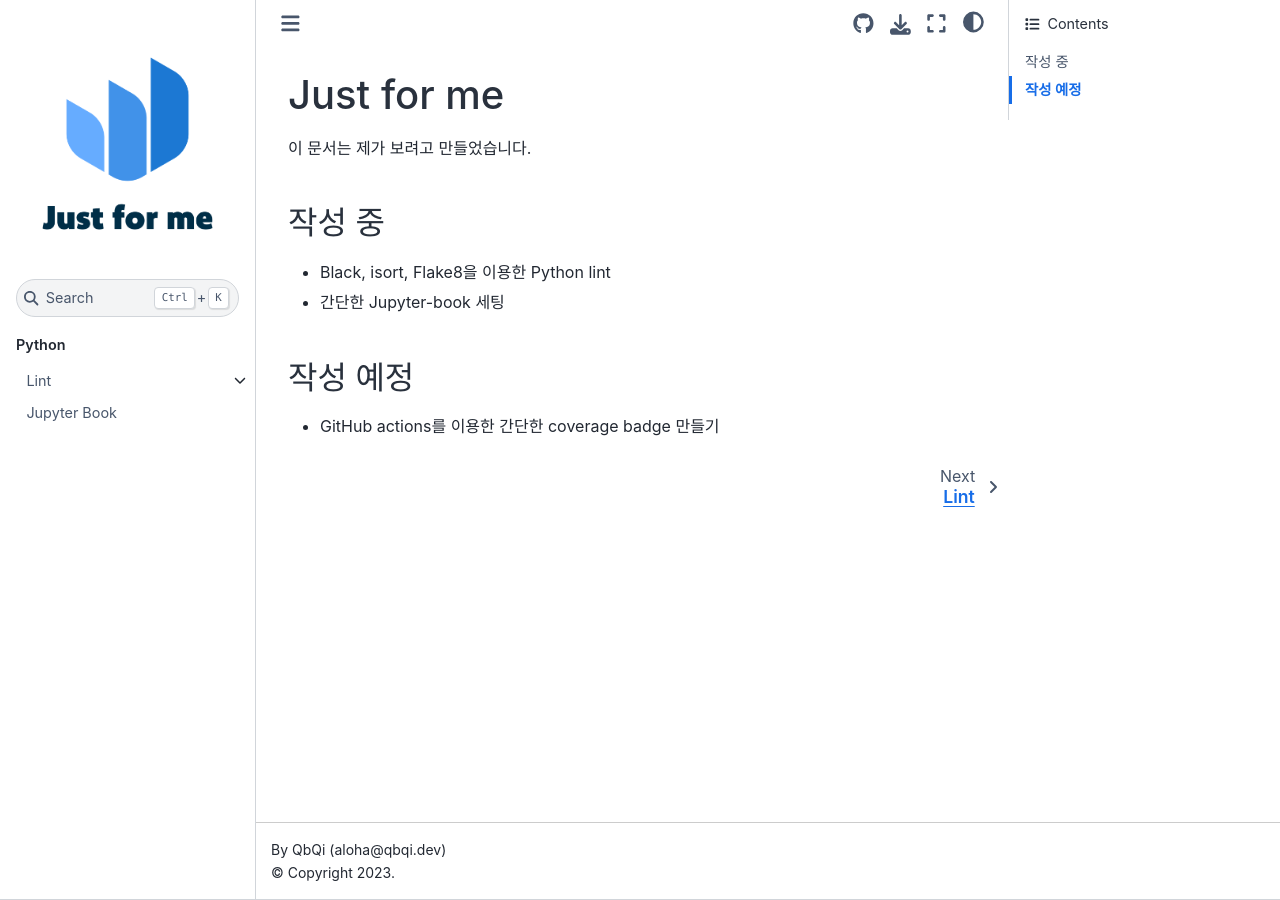
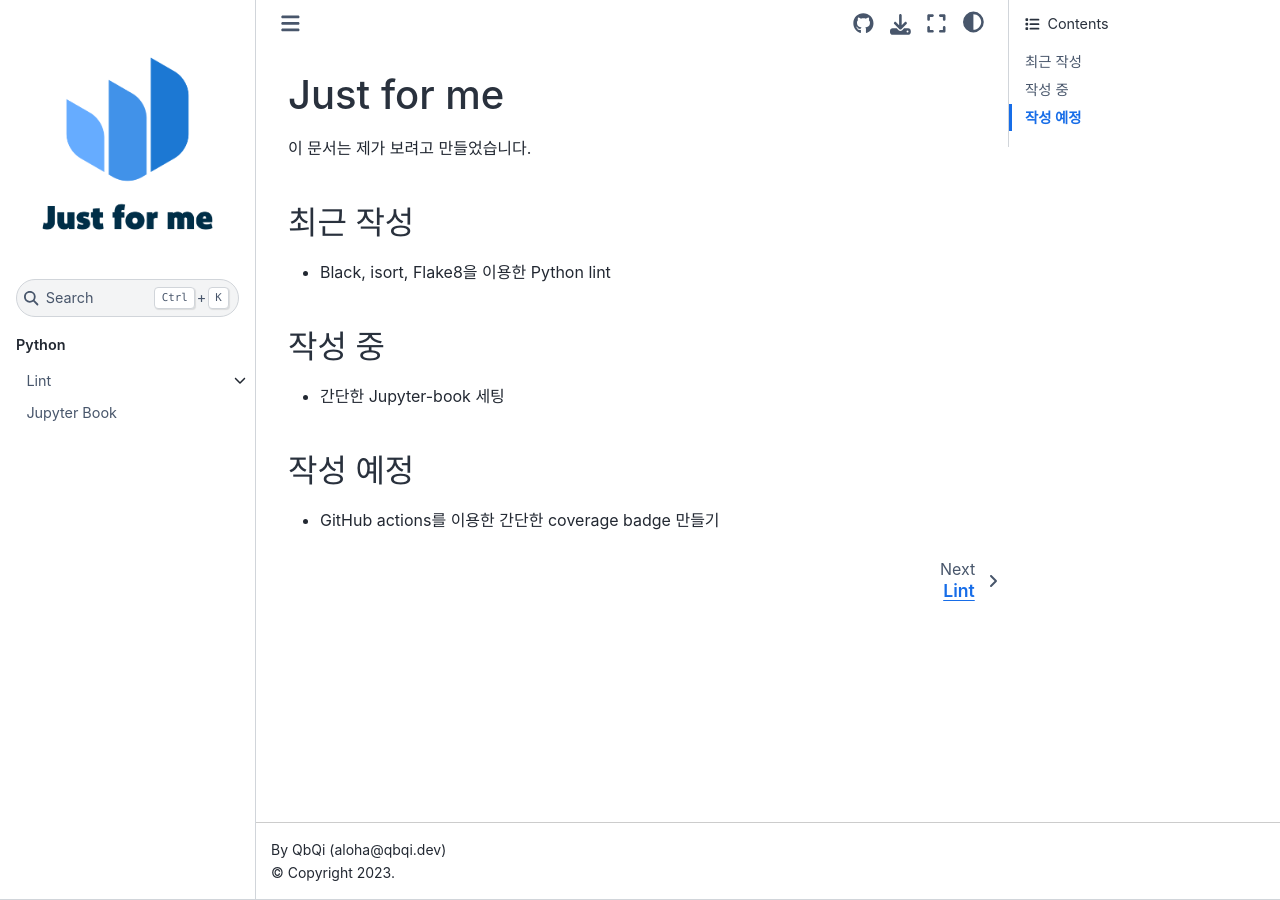
Before and after one commit to QbQi/Just-for-me, a Jupyter Book: the page built from docs/index.md, in a window 1280 px wide. Built offline with Jupyter Book 1.0.4 settings and Sphinx 7.4.7 and the Sphinx Book theme 1.1.4, drawn with Linux system fonts in a browser that asks for light colours.

Commit message:
change index

```diff
--- a/docs/index.md
+++ b/docs/index.md
@@ -2,9 +2,11 @@
 
 이 문서는 제가 보려고 만들었습니다.
 
-## 작성 중
+### 최근 작성
 - Black, isort, Flake8을 이용한 Python lint
+
+### 작성 중
 - 간단한 Jupyter-book 세팅
 
-## 작성 예정
+### 작성 예정
 - GitHub actions를 이용한 간단한 coverage badge 만들기
```
